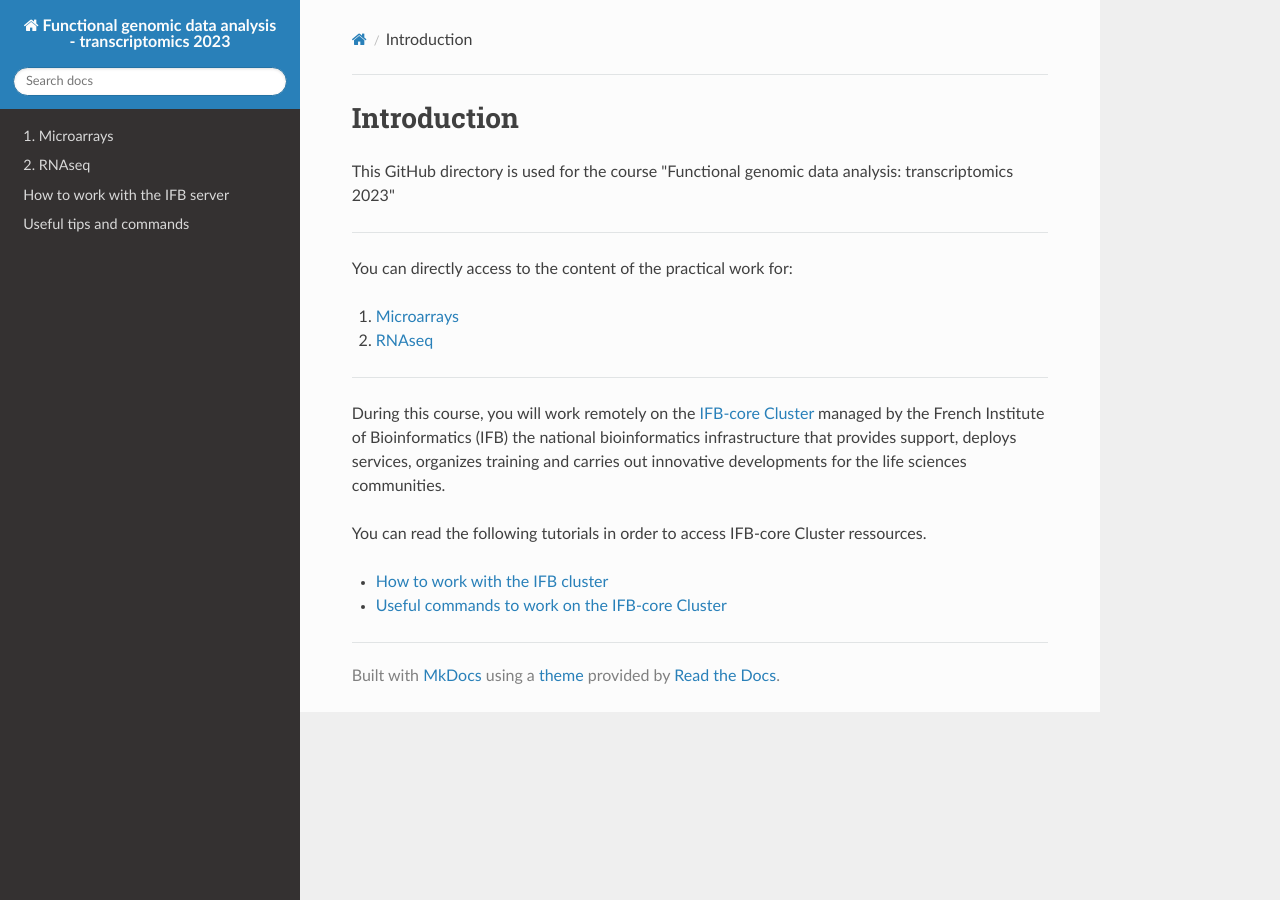
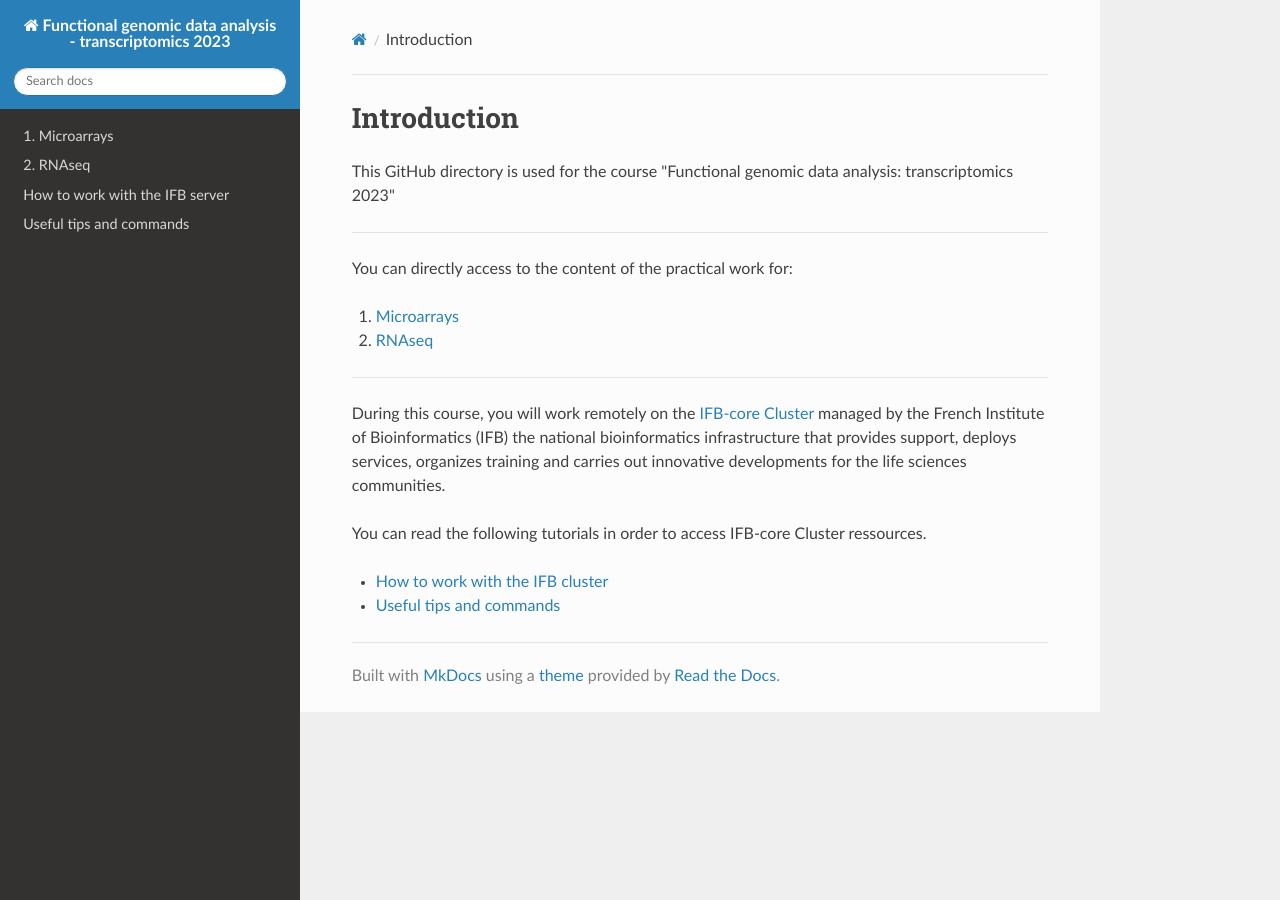
Before and after one commit to slecrom/ENS_HTS_2025, an MkDocs documentation site: the page built from docs/index.md, in a window 1280 px wide. Built offline with MkDocs 1.6.1, drawn with Linux system fonts in a browser that asks for light colours; nearby versions of some CDN libraries.

Commit message:
Update index.md

```diff
--- a/docs/index.md
+++ b/docs/index.md
@@ -16,4 +16,4 @@ During this course, you will work remotely on the [IFB-core Cluster](https://www
 You can read the following tutorials in order to access IFB-core Cluster ressources.
 
 - [How to work with the IFB cluster](IFBjupyterhub.md)
-- [Useful commands to work on the IFB-core Cluster](IFBcommands.md)
+- [Useful tips and commands](Usefultips.md)
```
